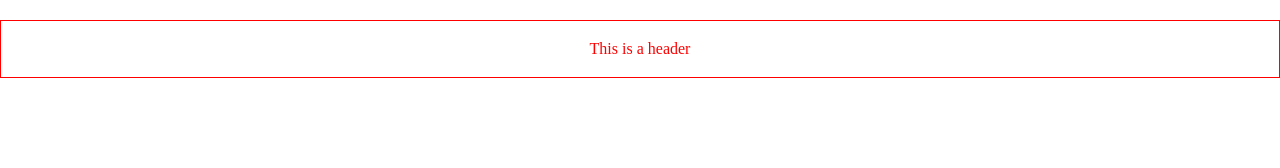
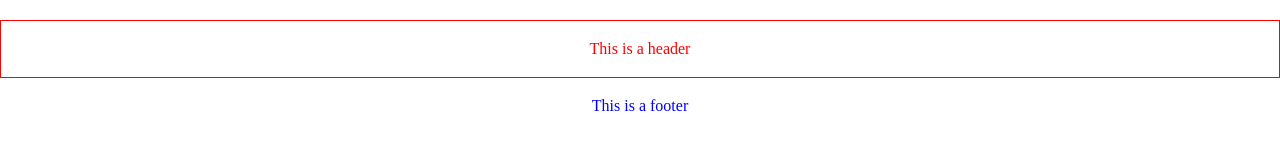
Before and after one commit to btboubacar/test-git, a React (Vite) app: page / in a window 1280 px wide. Shown: the top 168 px of the page. Built offline with nearby package versions, Linux system fonts and the light colour scheme; the HTML template or start-up script is replaced by a standard one.

Commit message:
added footer

```diff
--- a/src/App.css
+++ b/src/App.css
@@ -15,4 +15,6 @@ p {
 footer {
   font-size: 16px;
   color: blue;
+  text-align: center;
+  padding-top: 20px;
 }
--- a/src/App.jsx
+++ b/src/App.jsx
@@ -1,10 +1,14 @@
 import "./App.css";
+import Footer from "./components/Footer";
 
 function App() {
   return (
-    <header>
-      <p>This is a header</p>
-    </header>
+    <>
+      <header>
+        <p>This is a header</p>
+      </header>
+      <Footer />
+    </>
   );
 }
 
```
